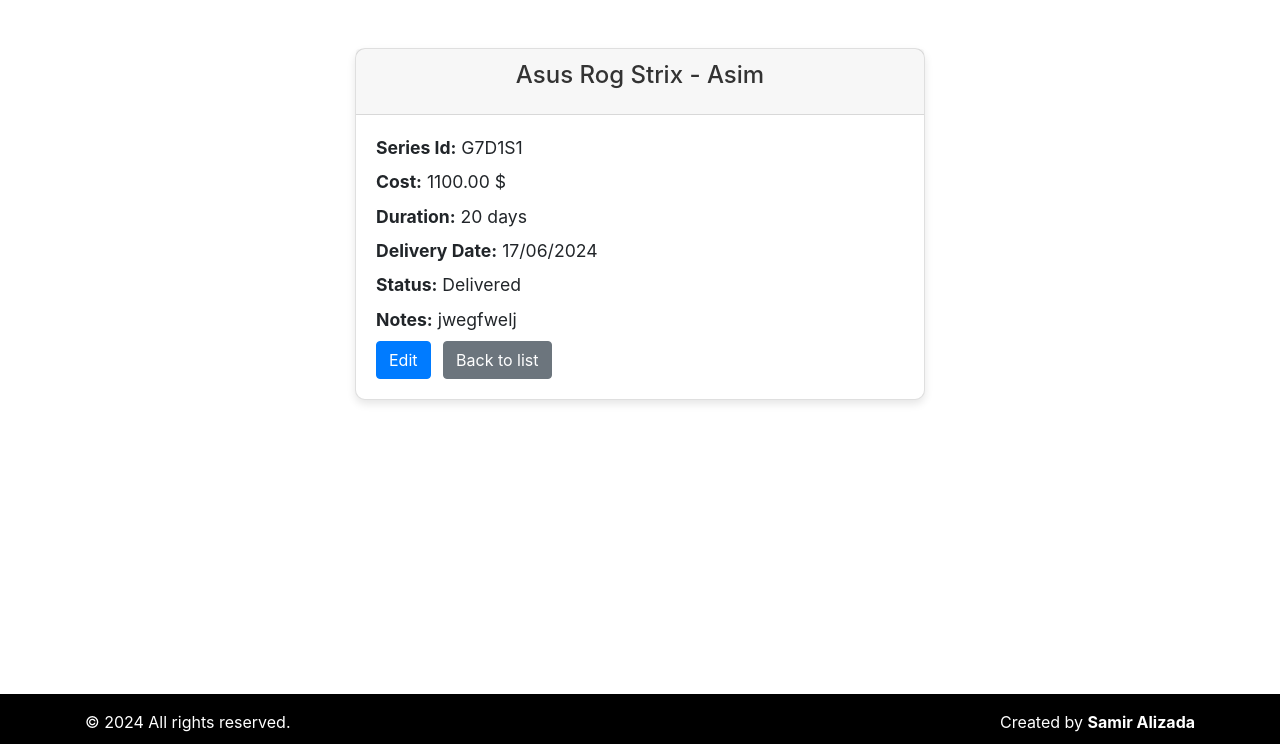
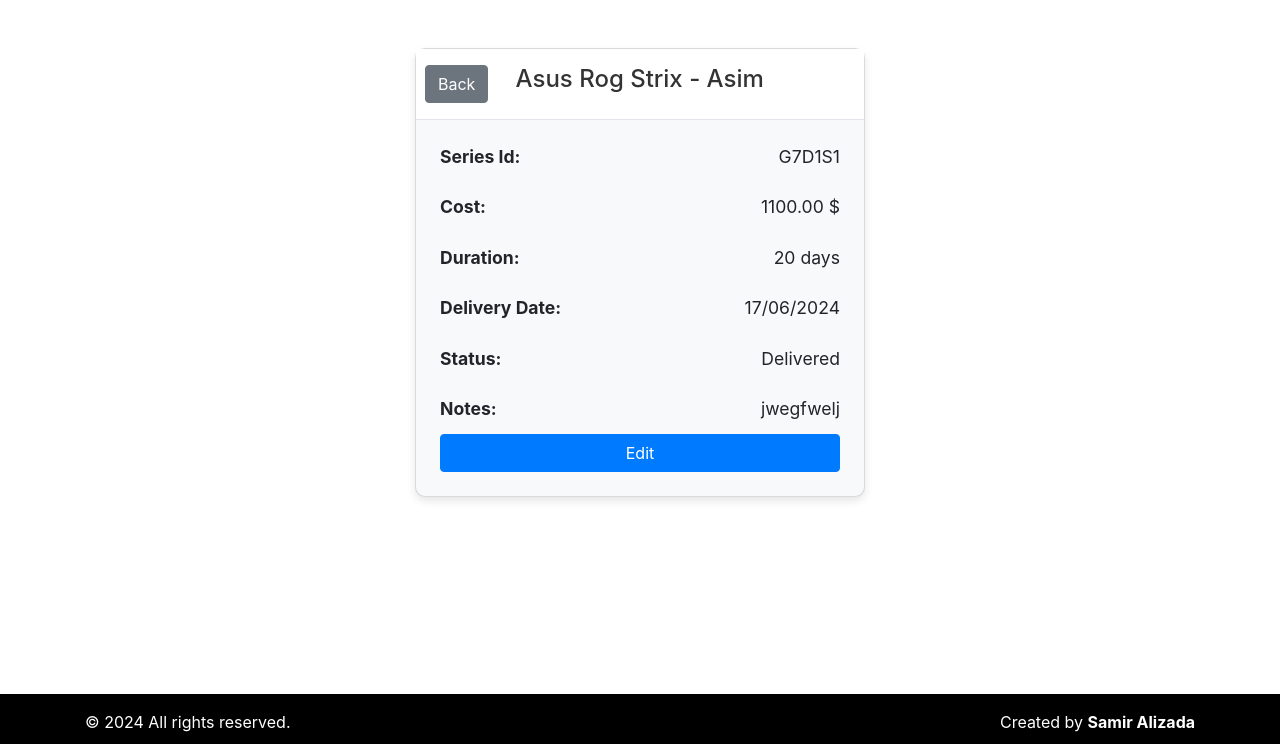
Before and after one commit to SamirAlizada/Multifactioring-Tracking, a Django app: page /device/8/ in a window 1280 px wide. Shown: the part 56-800 px from the top of the page. Run offline with Django 4.2, Linux system fonts and the light colour scheme; a user stored in the database is signed in; data comes from the database, SQL or seed files in the repository; both versions use the stored data as it was after the commit; some libraries are stand-ins or nearby versions.

Commit message:
device detail html modifyed

```diff
--- a/templates/repairs/device_detail.html
+++ b/templates/repairs/device_detail.html
@@ -6,37 +6,81 @@
     .card {
         border-radius: 10px;
         box-shadow: 0 4px 8px rgba(0,0,0,0.1);
+        background-color: #f8f9fa;
+        margin: 0 auto;
+        max-width: 450px;  /* Maksimum genişlik belirlendi */
+        width: auto;      /* İçeriğe göre genişlik ayarlanacak */
     }
 
     .card-title {
         font-size: 1.5rem;
         color: #333;
+        margin-bottom: 0;
+    }
+
+    .card-header {
+        background-color: #ffffff;
+        border-bottom: 1px solid #e3e6f0;
+        padding: 1rem 1.5rem;
+    }
+
+    .card-body {
+        padding: 1.5rem;
     }
 
     .card-body p {
         font-size: 1.1rem;
-    margin-bottom: 0.5rem;
+        margin-bottom: 0.75rem;
+        display: flex;
+        justify-content: space-between;
     }
 
     .btn-primary {
         margin-right: 0.5rem;
     }
 
+    .btn-secondary {
+        margin-right: 0.5rem;
+    }
+
+    .details-container {
+        display: flex;
+        flex-direction: column;
+        gap: 0.75rem;
+    }
+
+    .details-container p strong {
+        width: 50%;
+    }
+
+    .btn-full-width {
+        display: block;
+        width: 100%;
+        text-align: center;
+    }
+
 </style>
-<div class="container my-5" style="width: 600px;">
+<div class="container my-5">
     <div class="card mt-4">
         <div class="card-header">
-        <h1 class="card-title text-center">{{ device.device_name }} - {{ device.customer_name }}</h1>
+            <h1 class="card-title">
+                <div class="row">
+                    <a href="{% url 'device_list' %}" class="btn btn-secondary text-left">Back</a>
+                    &nbsp;&nbsp;
+                    {{ device.device_name }} - {{ device.customer_name }}
+                </div>
+            </h1>
         </div>
         <div class="card-body">
-        <p><strong>Series Id:</strong> {{ device.series_id }}</p>
-        <p><strong>Cost:</strong> {{ device.repair_cost }} $</p>
-        <p><strong>Duration:</strong> {{ device.repair_duration }} days</p>
-        <p><strong>Delivery Date:</strong> {{ device.delivery_date|date:"d/m/Y" }}</p>
-        <p><strong>Status:</strong> {{ device.status }}</p>
-        <p><strong>Notes:</strong> {{ device.notes }}</p>
-        <a href="{% url 'device_edit' device.pk %}" class="btn btn-primary">Edit</a>
-        <a href="{% url 'device_list' %}" class="btn btn-secondary">Back to list</a>
+            <div class="details-container">
+                <p><strong>Series Id:</strong> <span>{{ device.series_id }}</span></p>
+                <p><strong>Cost:</strong> <span>{{ device.repair_cost }} $</span></p>
+                <p><strong>Duration:</strong> <span>{{ device.repair_duration }} days</span></p>
+                <p><strong>Delivery Date:</strong> <span>{{ device.delivery_date|date:"d/m/Y" }}</span></p>
+                <p><strong>Status:</strong> <span>{{ device.status }}</span></p>
+                <p><strong>Notes:</strong> <span>{{ device.notes }}</span></p>
+            </div>
+            <a href="{% url 'device_edit' device.pk %}" class="btn btn-primary btn-full-width">Edit</a>
         </div>
     </div>
 </div>
```
Also changed, not shown: db.sqlite3. Lines whose indentation alone changed are shown as unchanged.
